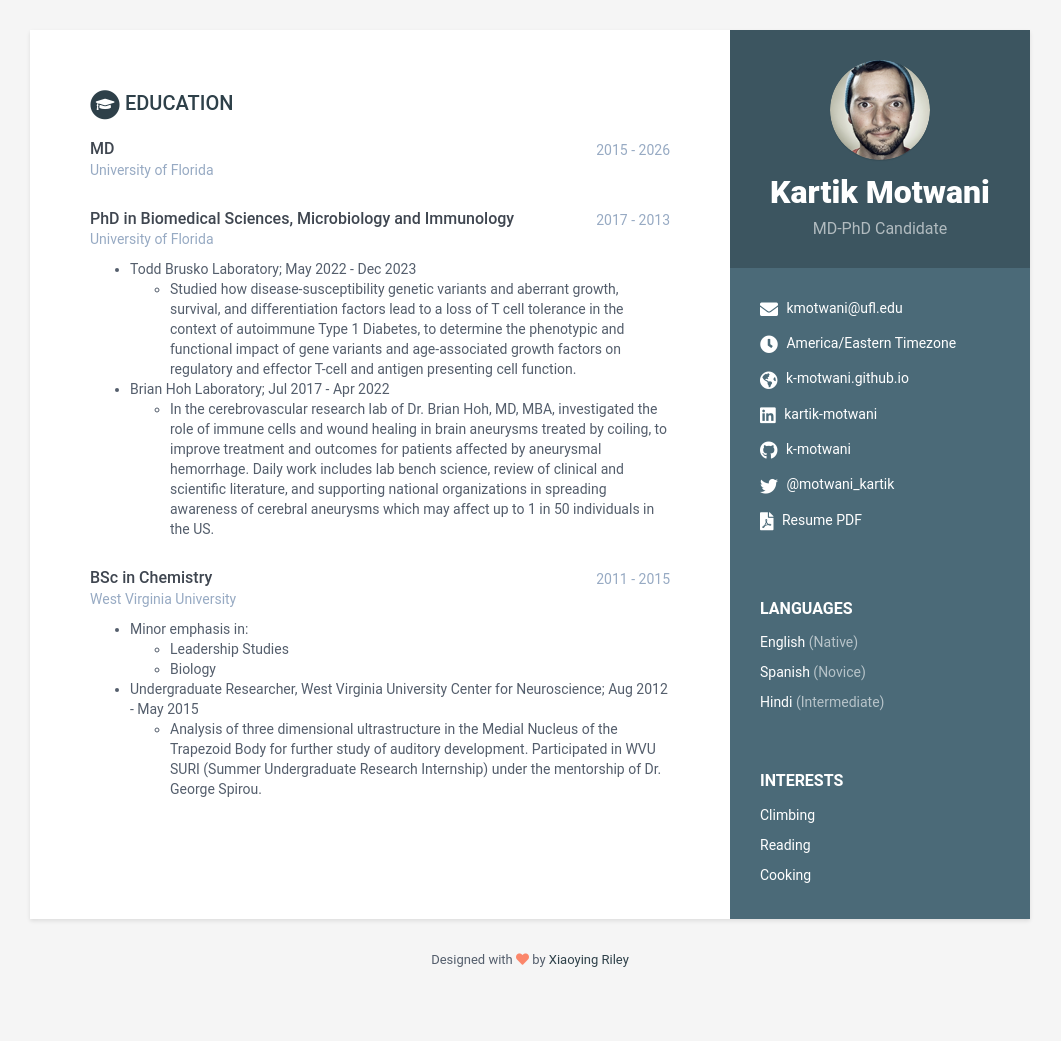
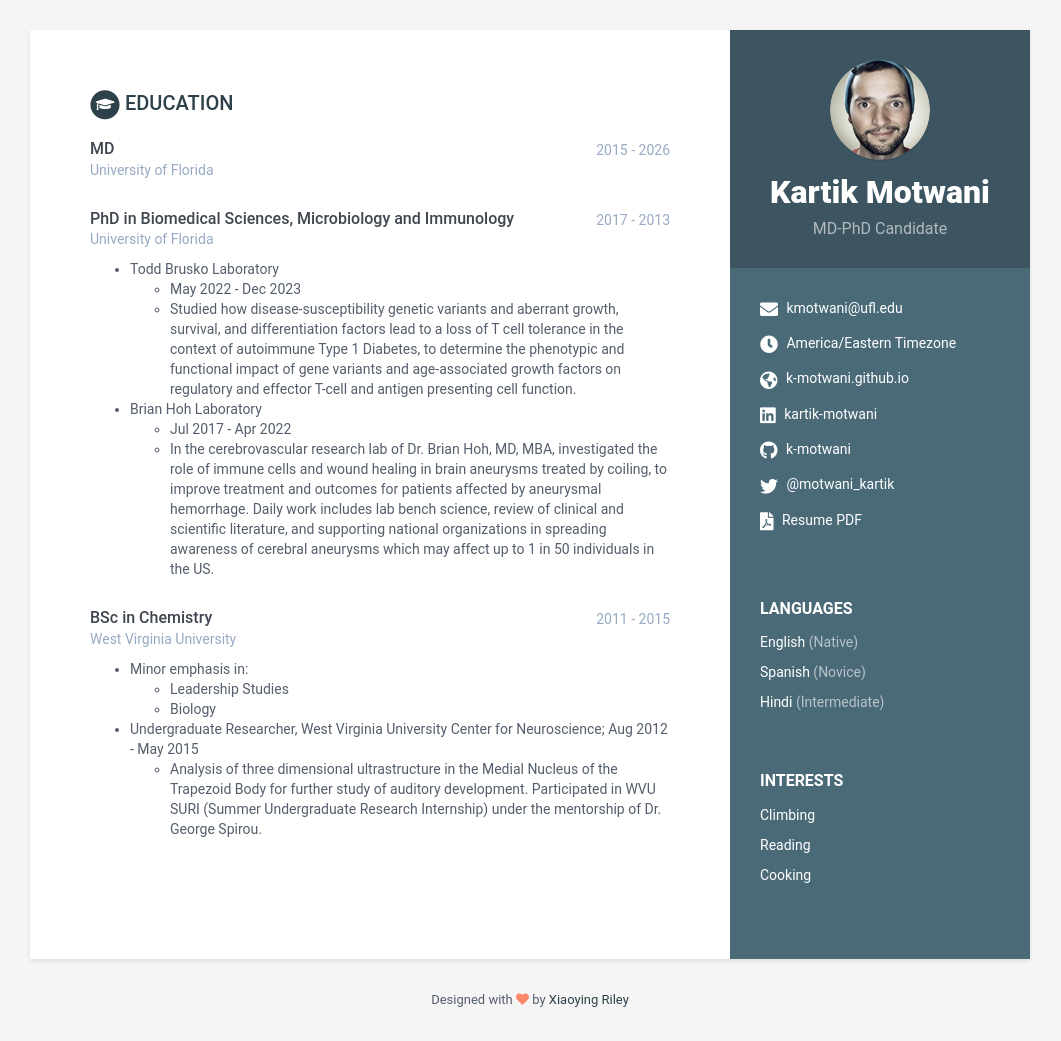
Before and after one commit to k-motwani/k-motwani.github.io, a Jekyll site: the page built from index.html, in a window 1280 px wide. Shown: the whole page, without its empty margins (110-1171 px from the left). Built offline with Jekyll 4.4.1, drawn with Linux system fonts in a browser that asks for light colours; before the commit the page ends 1001 px from its top, so only the background shows below that.

```diff
--- a/_data/data.yml
+++ b/_data/data.yml
@@ -82,14 +82,16 @@ education:
         university: University of Florida
         time: 2017 - 2013
         details: |
-            - Todd Brusko Laboratory; May 2022 - Dec 2023
+            - Todd Brusko Laboratory
+                -  May 2022 - Dec 2023
                 -  Studied how disease-susceptibility genetic variants and aberrant growth, survival,
                     and differentiation factors lead to a loss of T cell tolerance in the context of
                     autoimmune Type 1 Diabetes, to determine the phenotypic and functional impact
                     of gene variants and age-associated growth factors on regulatory and
                     effector T-cell and antigen presenting cell function.
-            - Brian Hoh Laboratory; Jul 2017 - Apr 2022
-                - In the cerebrovascular research lab of Dr. Brian Hoh, MD, MBA, investigated the role of
+            - Brian Hoh Laboratory
+                -  Jul 2017 - Apr 2022
+                -  In the cerebrovascular research lab of Dr. Brian Hoh, MD, MBA, investigated the role of
                     immune cells and wound healing in brain aneurysms treated by coiling,
                     to improve treatment and outcomes for patients affected by aneurysmal hemorrhage. Daily work
                     includes lab bench science, review of clinical and scientific literature, and supporting
```
